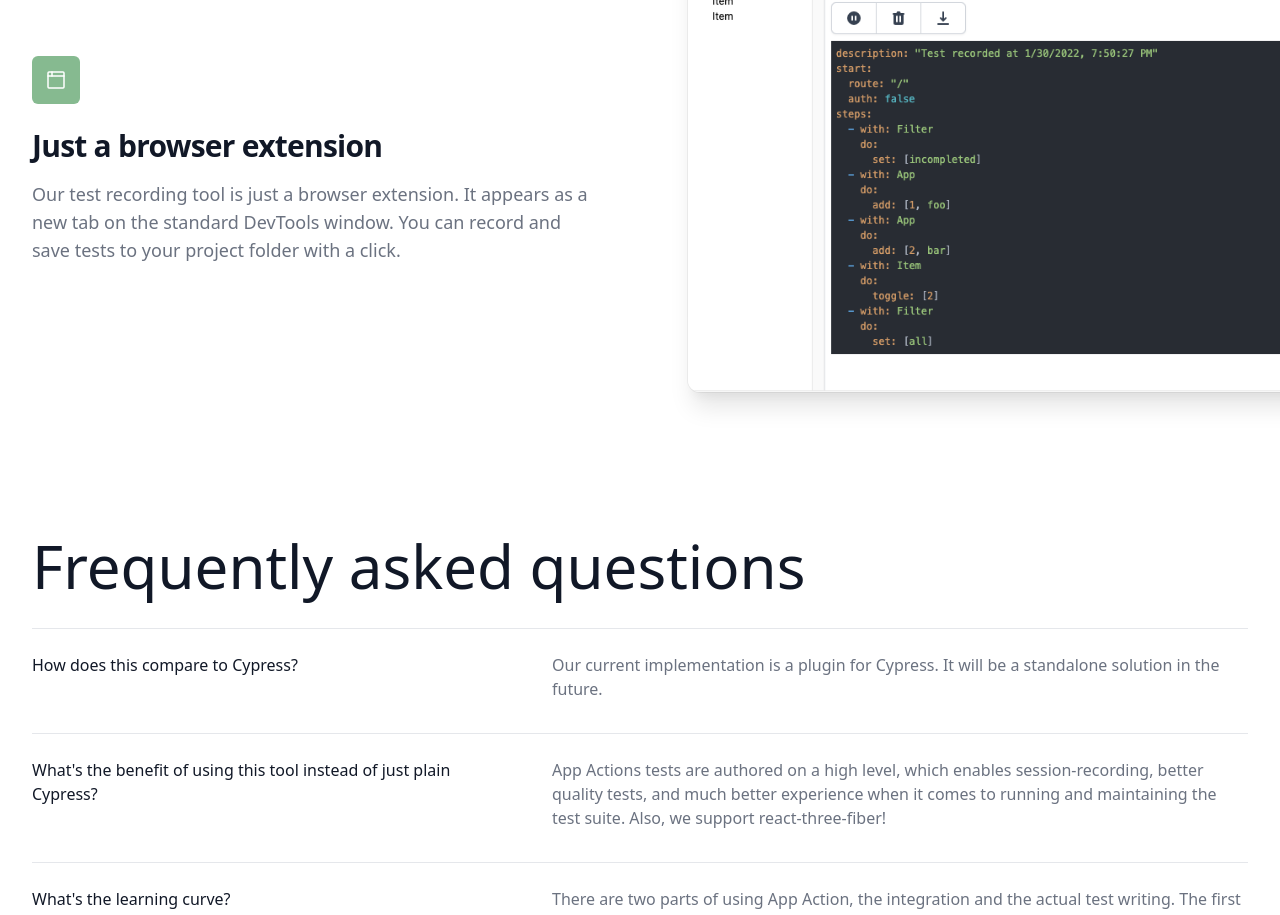
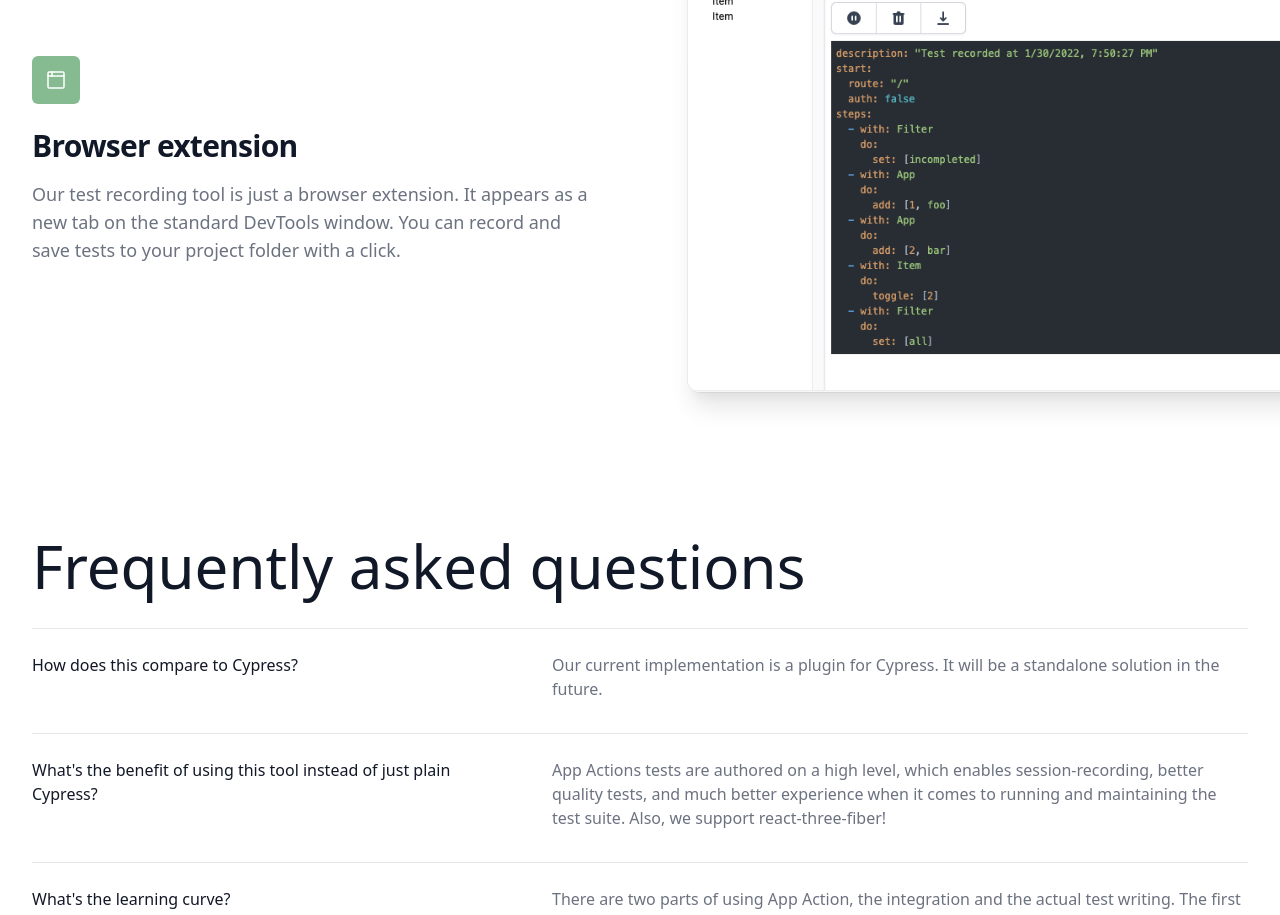
Before and after one commit to appactions/saas, a Next.js app in the folder packages/appactions.com/: page / in a window 1280 px wide. Shown: the part 3240-4155 px from the top of the page. Built offline with nearby package versions, Linux system fonts and the light colour scheme.

Commit message:
fix browser extension title

```diff
--- a/packages/appactions.com/components/extension.js
+++ b/packages/appactions.com/components/extension.js
@@ -30,7 +30,7 @@ const Extension = () => (
                             </div>
                             <div className="mt-6">
                                 <h2 className="text-3xl font-extrabold tracking-tight text-gray-900">
-                                    Just a browser extension
+                                    Browser extension
                                 </h2>
                                 <p className="mt-4 text-lg text-gray-500">
                                     Our test recording tool is just a browser extension. It appears as a new tab on the
```
